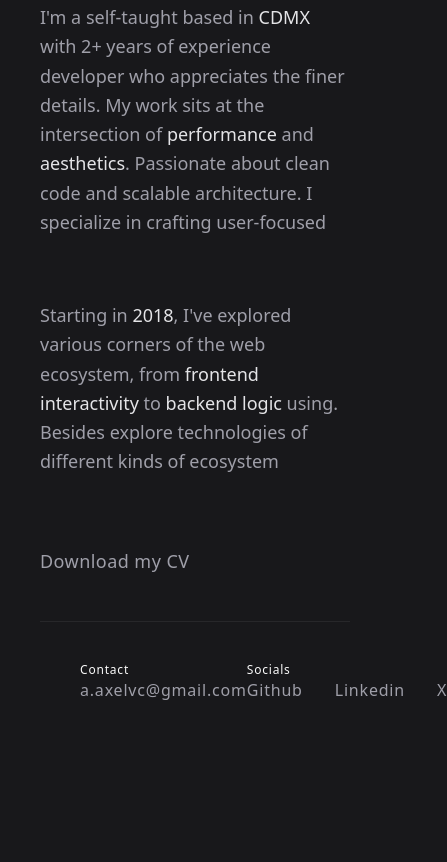
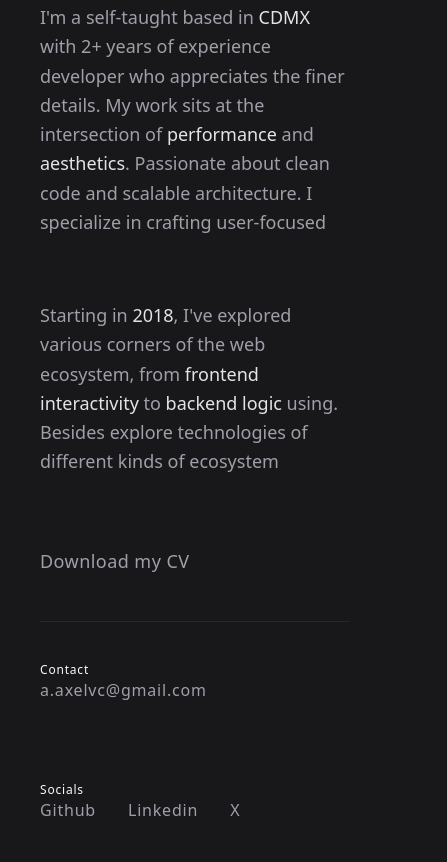
Before and after one commit to axelvc/portfolio, an Astro site: page / in a window 390 px wide. Shown: the part 373-1235 px from the top of the page, 447 px wide, since content can reach past the window. Before the commit the page ends 1115 px from the top, so only its background shows below. Built offline with nearby package versions, Linux system fonts and the light colour scheme; Astro itself is replaced by a stand-in of ours.

Commit message:
style: Adjust selection background color and improve footer responsiveness.

```diff
--- a/src/components/Footer.astro
+++ b/src/components/Footer.astro
@@ -1,4 +1,6 @@
-<footer class="flex flex-row justify-between border-t p-10 mt-10 border-base-800 tracking-wider">
+<footer
+  class="flex flex-col sm:flex-row gap-20 justify-between border-t py-10 sm:px-10 mt-10 border-base-800 tracking-wider"
+>
   <section>
     <h4 class="text-xs font-light">Contact</h4>
     <a href="mailto:a.axelvc@gmail.com" class="text-base-400">a.axelvc@gmail.com</a>
--- a/src/styles/global.css
+++ b/src/styles/global.css
@@ -33,7 +33,7 @@ body {
 }
 
 *::selection {
-  @apply bg-accent-400 text-base-900;
+  @apply bg-accent-200 text-base-900;
 }
 
 @layer components {
```
